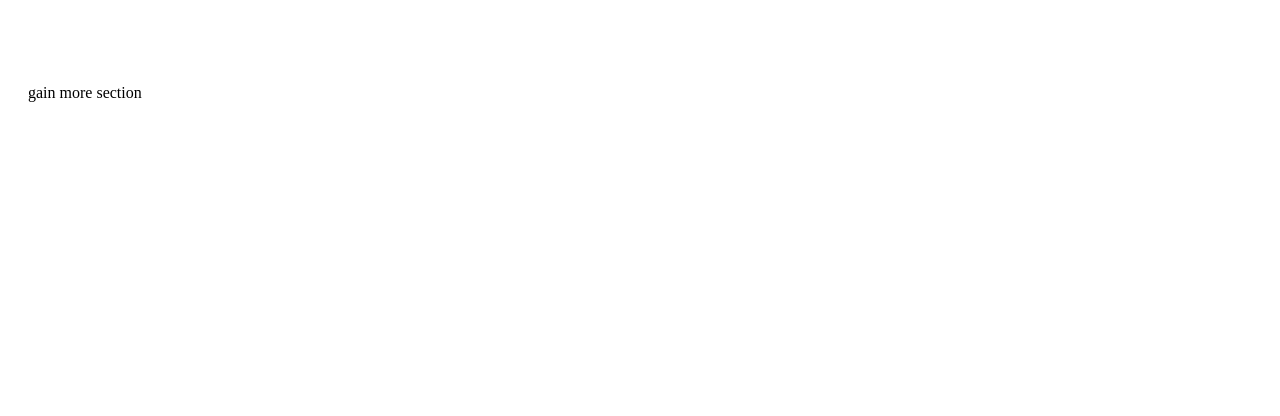
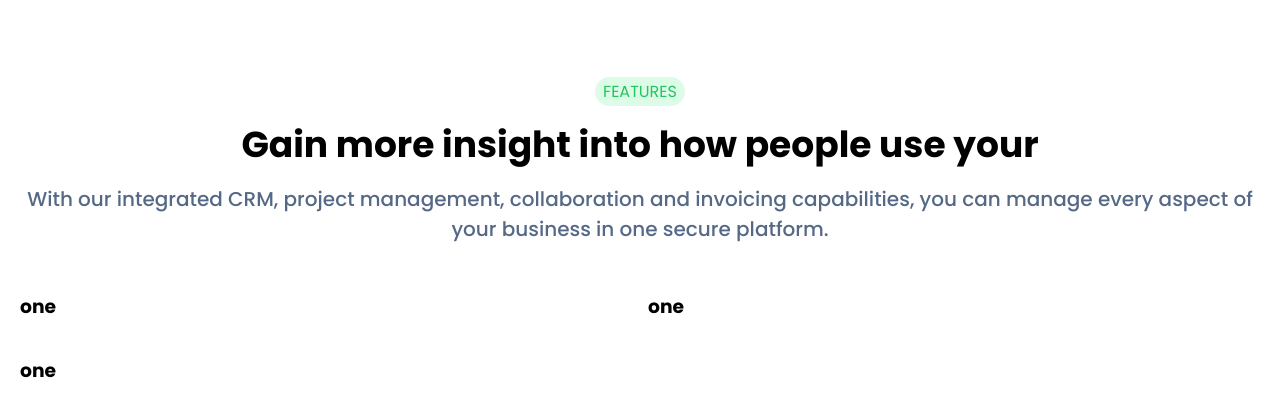
Before and after one commit to mineralaz/09_react_styled_components_css, a React (Vite) app: page / in a window 1280 px wide. Shown: the top 416 px of the page. Built offline with nearby package versions, Linux system fonts and the light colour scheme.

Commit message:
grid done

```diff
--- a/src/App.css
+++ b/src/App.css
@@ -0,0 +1,29 @@
+@import url('https://cdnjs.cloudflare.com/ajax/libs/font-awesome/4.7.0/css/font-awesome.css');
+@import url('https://fonts.googleapis.com/css2?family=Poppins:wght@300;400;500;600;700;800&display=swap');
+:root {
+  --primary-500: #22c55e;
+  --primary-100: #dcfce7;
+}
+body {
+  margin: 0;
+  font-family: 'Poppins', sans-serif;
+}
+* {
+  box-sizing: border-box;
+}
+a {
+  text-decoration: none;
+  color: inherit;
+}
+img {
+  max-width: 100%;
+}
+h1,
+h2,
+h3,
+h4,
+h5,
+h6,
+p {
+  margin-top: 0;
+}
--- /dev/null
+++ b/src/components/UI/sectionTitle/SectionTitle.jsx
@@ -0,0 +1,41 @@
+import styled from 'styled-components';
+
+const Wrap = styled.div`
+  text-align: center;
+  margin-bottom: 48px;
+`;
+
+const Pill = styled.p`
+  color: var(--primary-500);
+  background-color: var(--primary-100);
+  text-align: center;
+  text-transform: uppercase;
+  padding: 2px 8px;
+  border-radius: 50px;
+  display: inline-block;
+`;
+
+const MainSectionTitle = styled.h2`
+  font-size: 36px;
+  margin-bottom: 16px;
+  line-height: 46px;
+`;
+
+const SectionSubtitle = styled.h3`
+  color: #556987;
+  font-style: normal;
+  font-weight: 500;
+  font-size: 20px;
+  line-height: 1.5;
+`;
+
+function SectionTitle(props) {
+  return (
+    <Wrap>
+      <Pill>{props.pill}</Pill>
+      <MainSectionTitle>{props.title}</MainSectionTitle>
+      <SectionSubtitle>{props.subtitle}</SectionSubtitle>
+    </Wrap>
+  );
+}
+export default SectionTitle;
--- a/src/components/gainMore/GainMore.jsx
+++ b/src/components/gainMore/GainMore.jsx
@@ -1,8 +1,74 @@
-import { Container, Section } from '../styled/UI.styled';
+import { Container, Grid, Section } from '../styled/UI.styled';
+import SectionTitle from '../UI/sectionTitle/SectionTitle';
+
+const sectionData = {
+  sectionTitle: {
+    pill: 'Features',
+    title: 'Gain more insight into how people use your',
+    subtitle:
+      'With our integrated CRM, project management, collaboration and invoicing capabilities, you can manage every aspect of your business in one secure platform.',
+  },
+  gainCards: [
+    {
+      id: 1,
+      icon: 'envelope-o',
+      title: 'Measure your performance',
+      descr:
+        'Stay connected with your team and make quick decisions wherever you are.',
+    },
+    {
+      id: 2,
+      icon: 'google-wallet',
+      title: 'Custom analytics',
+      descr:
+        'Stay connected with your team and make quick decisions wherever you are.',
+    },
+    {
+      id: 3,
+      icon: 'users',
+      title: 'Team Management',
+      descr:
+        'Stay connected with your team and make quick decisions wherever you are.',
+    },
+    {
+      id: 4,
+      icon: 'pencil-square-o',
+      title: 'Build your website',
+      descr:
+        'Stay connected with your team and make quick decisions wherever you are.',
+    },
+    {
+      id: 5,
+      icon: 'windows',
+      title: 'Connect multiple apps',
+      descr:
+        'Stay connected with your team and make quick decisions wherever you are.',
+    },
+    {
+      id: 6,
+      icon: 'cog',
+      title: 'Easy setup',
+      descr:
+        'Stay connected with your team and make quick decisions wherever you are.',
+    },
+  ],
+};
+
 function GainMore(props) {
   return (
     <Section>
-      <Container>gain more section</Container>
+      <Container>
+        <SectionTitle
+          pill={sectionData.sectionTitle.pill}
+          subtitle={sectionData.sectionTitle.subtitle}
+          title={sectionData.sectionTitle.title}
+        />
+        <Grid cols="2">
+          <h3>one</h3>
+          <h3>one</h3>
+          <h3>one</h3>
+        </Grid>
+      </Container>
     </Section>
   );
 }
--- a/src/components/styled/UI.styled.js
+++ b/src/components/styled/UI.styled.js
@@ -11,5 +11,13 @@ export const Container = styled.div`
   margin: 0 auto;
   padding: 0 20px;
 `;
-// susikurti SectionTitle styled componenta
-// export const SectionTitle =
+// susikurti Grid  componenta
+export const Grid = styled.ul`
+  display: grid;
+  grid-template-columns: repeat(${(props) => props.cols || '3'}, 1fr);
+  gap: 1rem;
+  margin-top: 0;
+  list-style: none;
+  padding-left: 0;
+`;
+// susikurti SingleCard componenta, naudojant styled componentus
```
Also changed, not shown: src/components/singleCard/SingleCard.jsx (added, +29 -0 lines).
